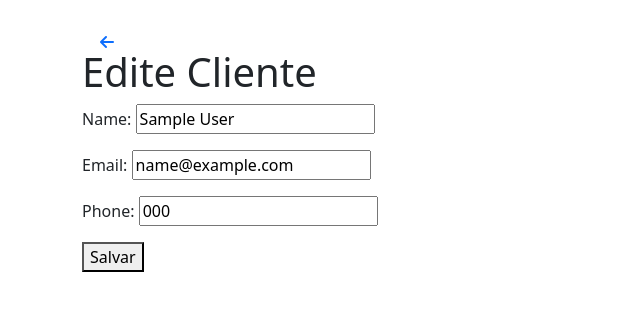
After one commit to gustavonerywe/restaurante-si, a Django app: page /edit_customer/1/ in a window 1280 px wide. The commit adds this page. Shown: the top 311 px of the page, without its empty margins (0-640 px from the left). Run offline with Django 5.2, Linux system fonts and the light colour scheme; tables that the repository leaves empty hold one stand-in row (values such as "Sample post"); some libraries are stand-ins or nearby versions.

Commit message:
24-08-28::12-39 crud to client

```diff
--- a/app/static/css/template.css
+++ b/app/static/css/template.css
@@ -8,4 +8,31 @@
     transition: all 0.3s ease;
     position: fixed;
     left: 100px;
+    top: 30px;
+    z-index: 1000;
 }
+
+.remove, .edit {
+    cursor: pointer;
+    color: red;
+    transition: all 0.3s ease;
+    margin-left: 10px;
+}
+
+.remove:hover {
+    color: darkred;
+}
+
+.edit {
+    color: blue;
+}
+
+.edit:hover {
+    color: darkblue;
+}
+
+.list-group-item {
+    display: flex;
+    justify-content: space-between;
+    align-items: center;
+}
--- a/app/static/js/app.js
+++ b/app/static/js/app.js
@@ -1,5 +1,41 @@
+function getCookie(name) {
+    let cookieValue = null;
+    if (document.cookie && document.cookie !== '') {
+        const cookies = document.cookie.split(';');
+        for (let i = 0; i < cookies.length; i++) {
+            const cookie = cookies[i].trim();
+            if (cookie.substring(0, name.length + 1) === (name + '=')) {
+                cookieValue = decodeURIComponent(cookie.substring(name.length + 1));
+                break;
+            }
+        }
+    }
+    return cookieValue;
+}
+const csrftoken = getCookie('csrftoken');
+
 document.addEventListener('DOMContentLoaded', function (){
-    document.querySelector('#return-icon').addEventListener('click', function (){
-        window.history.back();
-    });
+    document.querySelectorAll('.remove').forEach(function(button){
+        button.onclick = function(){
+            var id = this.getAttribute('data-customer')
+            console.log(id)
+            var url = `/delete_customer/${id}/`
+            fetch(url, {
+                method: 'POST',
+                headers: {
+                    'Content-Type': 'application/json',
+                    'X-CSRFToken': csrftoken,
+                },
+            })
+            .then((response) => {
+                return response.json();
+            })
+            .then((data) => {
+                console.log('data:', data);
+                if(data.success){
+                    document.getElementById('customer-' + id).remove();
+                }
+            });
+        }
+    })
 })
--- /dev/null
+++ b/app/templates/edit_customer.html
@@ -0,0 +1,17 @@
+{% extends "template.html" %}
+{% block title %}
+Editar
+{% endblock %}
+{% block main %}
+<div class="return-page">
+    <a href="{% url "index" %}" id="return-icon"><i class="fa-solid fa-arrow-left" aria-hidden=true ></i></a>
+ </div>
+<div class="container mt-5">
+    <h1>Edite Cliente</h1>
+    <form method="post">
+        {% csrf_token %}
+        {{ form.as_p }}
+        <button type="submit">Salvar</button>
+    </form>
+</div>
+{% endblock %}
--- a/app/urls.py
+++ b/app/urls.py
@@ -4,4 +4,6 @@ from .views import *
 urlpatterns = [
     path('', index, name='index'),
     path('customer/', customer, name='customer'),
+    path('delete_customer/<int:customer_id>/', delete_customer, name='delete_customer'),
+    path('edit_customer/<int:customer_id>/', edit_customer, name='edit_customer'),
 ]
--- a/app/views.py
+++ b/app/views.py
@@ -1,5 +1,6 @@
 from django.shortcuts import render, redirect
 from .models import *
+from django.http import JsonResponse
 from .forms import *
 
 def index(request):
@@ -17,3 +18,20 @@ def customer(request):
 
     customers = Customer.objects.all()
     return render(request, 'customer.html', {'form': form, 'customers': customers})
+
+def delete_customer(request, customer_id):
+    if request.method == 'POST':
+        customer = Customer.objects.get(pk=customer_id)
+        customer.delete()
+    return JsonResponse({'success': True})
+
+def edit_customer(request, customer_id):
+    customer = Customer.objects.get(pk=customer_id)
+    if request.method == 'POST':
+        form = CustomerForm(request.POST, instance=customer)
+        if form.is_valid():
+            form.save()
+            return redirect('customer')
+    else:
+        form = CustomerForm(instance=customer)
+    return render(request, 'edit_customer.html', {'form': form})
```
Also changed, not shown: app/templates/customer.html (+16 -6 lines).
